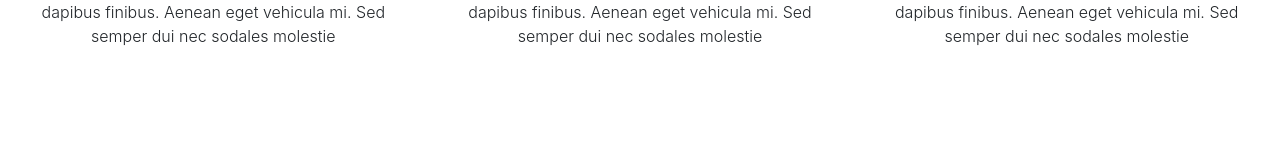
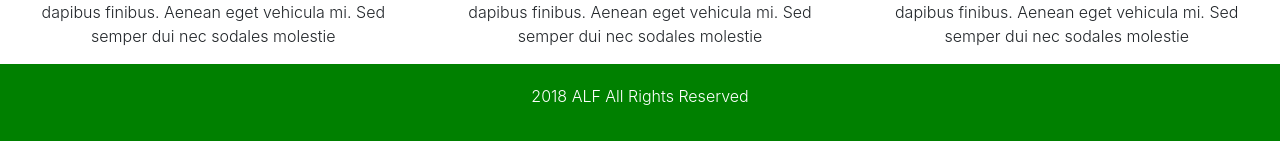
Before and after one commit to okikokim808/project-wayfarer, a React (Create React App) app in the folder frontend/: page / in a window 1280 px wide. Shown: the part 1474-1615 px from the top of the page. Before the commit the page ends 1538 px from the top, so only its background shows below. Built offline with nearby package versions, Linux system fonts and the light colour scheme.

Commit message:
added a little footer

```diff
--- a/frontend/src/App.css
+++ b/frontend/src/App.css
@@ -103,3 +103,15 @@ input {
     justify-content: center;
 
 }
+
+.footer{
+    display: flex;
+    align-items: center;
+    justify-content: center;
+    height: 80px;
+    width: 100%;
+    background-color: green
+}
+.footer p{
+    color: white;
+}
--- a/frontend/src/App.js
+++ b/frontend/src/App.js
@@ -9,7 +9,8 @@ import './App.css';
 import axios from 'axios'
 import Profile from './Profile'
 import './App.css'
-import About from './About';
+import Footer from './Footer'
+
 class App extends Component {
   constructor () {
     super()
@@ -31,12 +32,12 @@ class App extends Component {
     if (localStorage.token) {
       this.setState({
         isLoggedIn: true,
-        redirect : <Redirect to="/Profile"></Redirect>
+        redirect : <Redirect to="/Profile" />
       })
     } else {
       this.setState({
         isLoggedIn: false,
-        redirect : <Redirect to="/"></Redirect>
+        redirect : <Redirect to="/"/>
       })
     }
   }
@@ -105,6 +106,7 @@ class App extends Component {
           {/* <Route exact path='/' component={ Postmodal }/>  */}
           <Route exact path='/' component={ SplashPage }/>
        </Switch>
+       <Footer />
       </div>
     );
   }
--- /dev/null
+++ b/frontend/src/Footer.js
@@ -0,0 +1,14 @@
+import React, { Component } from 'react';
+import './App.css'
+
+class Footer extends Component {
+  render() {
+    return (
+        <footer class = "footer">
+            <p>2018 ALF All Rights Reserved</p>
+        </footer>
+    );
+  }
+}
+
+export default Footer;
```
